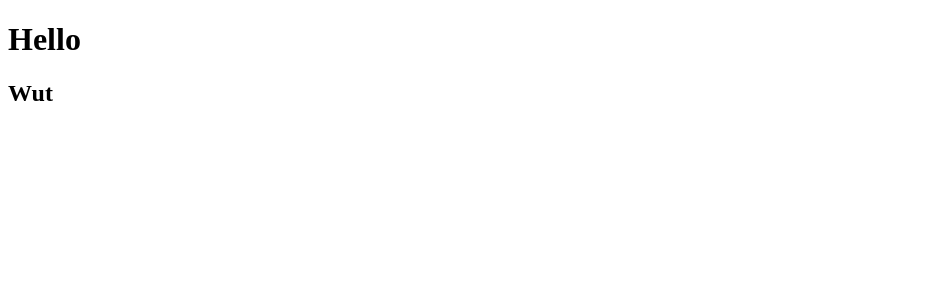
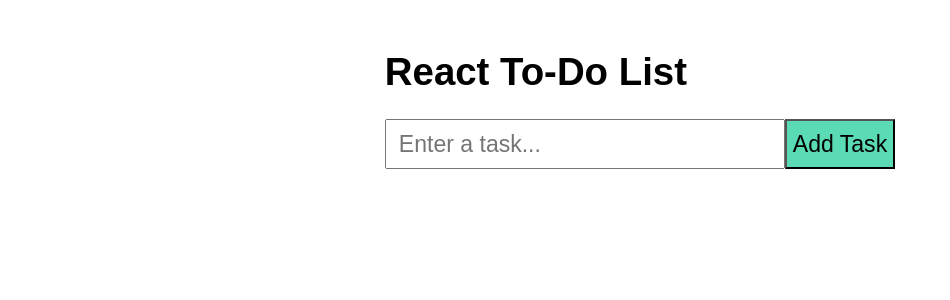
Before and after one commit to lostonpurpose/react-todo-list, a React (Vite) app: page / in a window 1280 px wide. Shown: the top 300 px of the page, without its empty margins (0-950 px from the left). Built offline with nearby package versions, Linux system fonts and the light colour scheme.

Commit message:
always forget to commit, basically done with the app now

```diff
--- a/src/App.css
+++ b/src/App.css
@@ -0,0 +1,76 @@
+* {
+    box-sizing: border-box;
+}
+
+body {
+    display: flex;
+    justify-content: center;
+    margin-top: 1.5rem;
+    font-family: Arial, Helvetica, sans-serif;
+    font-size: larger;
+}
+
+input {
+    width: 400px;
+    height: 50px;
+    font-size: larger;
+    padding: 12px;
+    margin-bottom: 30px;
+}
+
+button {
+    height: 50px;
+    font-size: larger;
+    background-color: rgb(90, 219, 181);
+}
+
+button:hover {
+    background-color: rgb(15, 178, 129);
+
+}
+
+ul {
+    margin: 0;
+    padding: 0;
+}
+
+li {
+    display: flex;
+    justify-content: space-between;
+    list-style-type: none;
+}
+
+li span {
+    display: flex;
+    justify-content: center;
+    align-items: center;
+    border: 1px solid rgb(255, 255, 255);
+    height: 33px;
+    padding: 12px;
+    box-shadow: 0px 0px 5px rgb(198, 198, 198);
+    margin-bottom: 5px;
+    border-radius: 3px;
+}
+
+span:hover {
+    background-color: aliceblue;
+}
+
+.completed span{
+    background-color: rgb(105, 105, 105);
+    /* text-decoration: line-through; */
+}
+
+.task-list li.completed {
+
+}
+
+.task-list button {
+    background-color: rgb(255, 156, 156);
+    height: 33px;
+    margin-left: 18px;
+}
+
+.task-list button:hover {
+    background-color: rgb(255, 41, 41);
+}
--- a/src/App.jsx
+++ b/src/App.jsx
@@ -1,19 +1,73 @@
 import { useState } from 'react'
-import reactLogo from './assets/react.svg'
-import viteLogo from '/vite.svg'
 import './App.css'
-import Hello from './components/Hello'
+
+
+// all these import things. useState is the main funtion to... route? things. no, control state.
+// then we import the css
+
 
 function App() {
-  const [count, setCount] = useState(0)
+  const [task, setTask] = useState('');
+  const [tasks, setTasks] = useState([]);
 
-  return (
-    <>
+  // these are the biggies. 1st sets up single task variable and setTask function to change a task. useState default is blank - no task (which is just a string)
+  // 2nd sets up the task list, setTasks changes the tasks default, which is an empty array to start.
 
-        <h1>Hello</h1>
-        <Hello />
-    </>
-  )
+  // Function to add a new task. completely separate from the above but calls setTasks AND setTask.
+  const addTask = () => { // this an arrow function, gets called on line 35 with button click
+    if (task.trim() !== '') { // this gets rid of any blank spaces and if something does not equal empty string...
+      setTasks([...tasks, { id: Date.now(), text: task, completed: false }]); // spread (?) pushes the new task w/date name and uncompleted, using setTasks to change the state of tasks array
+      setTask(''); // Clear the input field, calls function above to change the state of 'task'
+    }
+  };
+
+    // Function to mark a task as completed
+    const toggleTaskCompletion = (id) => {
+      setTasks(
+        tasks.map((task) =>
+          task.id === id ? { ...task, completed: !task.completed } : task
+        )
+      );
+    };
+
+  const deleteTask = (id) => {  // we can call 'id' anything. but it's the thing we will remove and it's sent to us when this function is called on the button click.
+    setTasks(tasks.filter((task) => task.id !== id)) // call setTasks to change the tasks state. then we filter tasks (ah there it is) and keep anything that doesn't match the id we want to delete. we filter on each task (again this can be named anything) and look at all the task.id and see if the value doesn't match the thing we passed in (the task.id to delete) and then keep those.
+  };
+
+
+  return ( // the main app that gets returned
+    <div className="App">
+      <h1>React To-Do List</h1>
+      {/* input div start */}
+      <div className="task-input">
+        <input
+          type="text"
+          placeholder="Enter a task..."
+          value={task}
+          onChange={(e) => setTask(e.target.value)}
+        />
+        {/* input element end AND calls the addTask function*/}
+        <button onClick={addTask}>Add Task</button>
+      </div>
+      {/* end of input div */}
+      <ul className="task-list">
+        {/* start running js map to go through tasks from const at the top and make them li's */}
+        {tasks.map((task) => (
+          // set up the li's w/ key, and a ternerary where we set a className to 'completed' or '' depending on if task.completed is true. this is like using css display: none to turn on/off a class only it's js and manually setting the class. everything so far is within the <> so nothing is displayed
+          <li key={task.id} className={task.completed ? 'completed' : ''}>
+            {/* here we have a span that calls the completion toggle funtion whenever the span is clicked */}
+            <span onClick={() => toggleTaskCompletion(task.id)}>
+              {/* now we display the task name on the screen */}
+              {task.text}
+              {console.log(task.completed)}
+            </span>
+            {/* and finally we have a button that will delete the task. we could use a button to toggle completed actually */}
+            <button onClick={() => deleteTask(task.id)}>Delete</button>
+          </li>
+        ))}
+      </ul>
+    </div>
+  );
 }
 
-export default App
+export default App;
```
Also changed, not shown: src/components/TodoList.jsx (deleted, +0 -18 lines).
